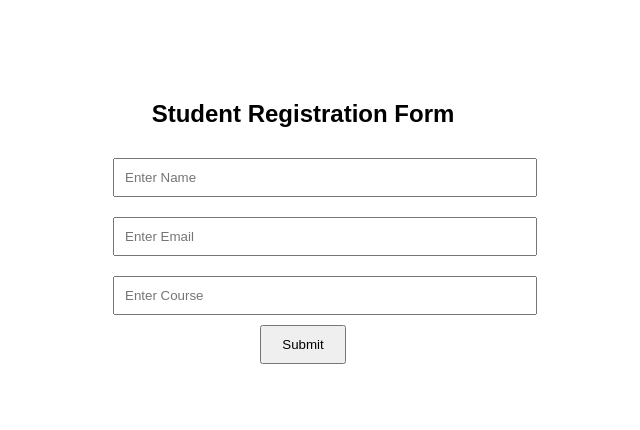
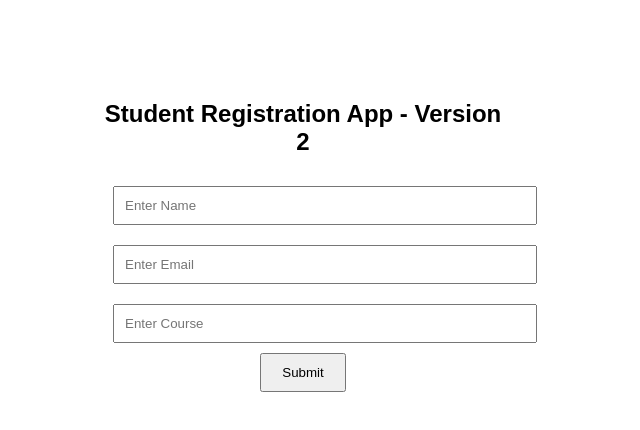
Before and after one commit to Rathna90/student-registration-app, a plain HTML site: page index.html in a window 1280 px wide. Shown: the whole page, without its empty margins (337-977 px from the left). Drawn offline with Linux system fonts and the light colour scheme.

Commit message:
Updated heading

```diff
--- a/index.html
+++ b/index.html
@@ -7,7 +7,7 @@
 <body>
 
     <div class="container">
-        <h2>Student Registration Form</h2>
+        <h2>Student Registration App - Version 2</h2>
 
         <input type="text" id="name" placeholder="Enter Name">
 
```
